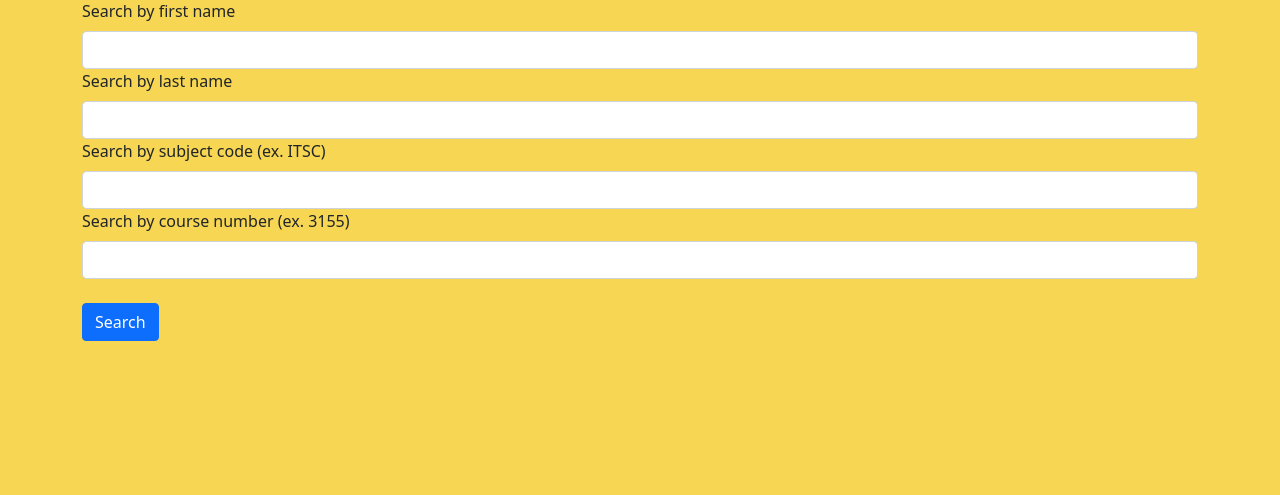
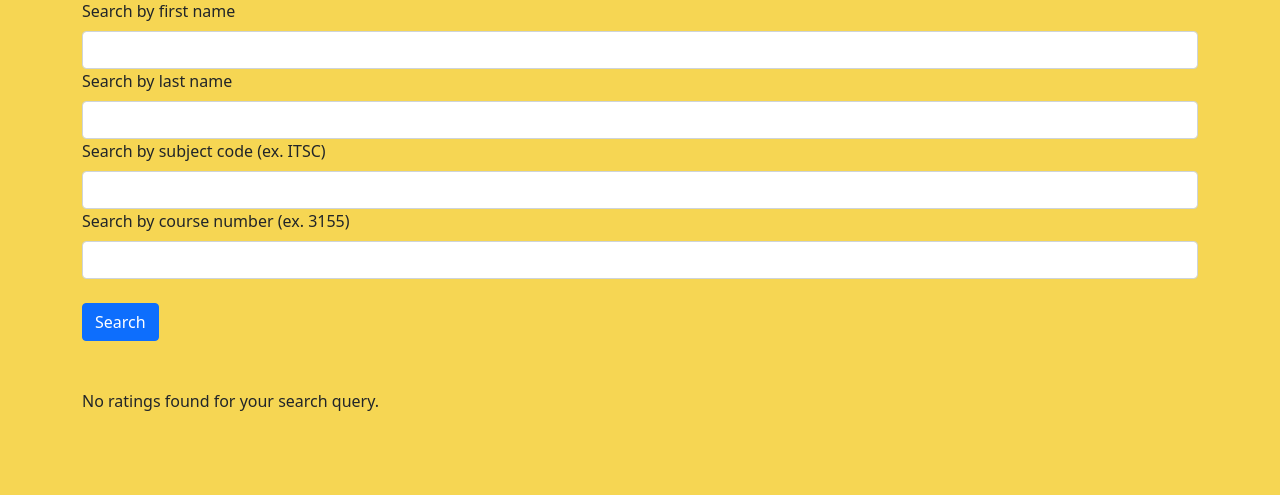
Before and after one commit to Emanrz7613/Flask-Website-with-Google-auth, a Flask app: page /ratings/search in a window 1280 px wide. Shown: the part 177-672 px from the top of the page. Run offline with Flask 3, Linux system fonts and the light colour scheme; data that the repository does not hold is empty; parts of the project's set-up code (start-up, migrations or seed data) failed here and were passed over.

Commit message:
Update search page
now allows for dynamic search using each parameter as a filter

```diff
--- a/app.py
+++ b/app.py
@@ -95,24 +95,14 @@ def create_rating():
 @app.get('/ratings/search')
 def search_ratings():
     found_ratings = []
-    q = request.args.get('q-first-name', '')
-    if q != '':
-        found_ratings = rating_repository_singleton.search_ratings_by_first_name(q)
-    else:
-        q = request.args.get('q-last-name', '')
-        if q != '':
-            found_ratings = rating_repository_singleton.search_ratings_by_last_name(q)
-        else:
-            q = request.args.get('q-subject', '')
-            if q != '':
-                found_ratings = rating_repository_singleton.search_ratings_by_subject(q)
-            else:
-                q = request.args.get('q-course-num', '')
-                if q != '':
-                    found_ratings = rating_repository_singleton.search_ratings_by_course_num(q)
+    first_name = request.args.get('q-first-name', '')
+    last_name = request.args.get('q-last-name', '')
+    subject = request.args.get('q-subject', '')
+    course_num = request.args.get('q-course-num', '')
+    found_ratings = rating_repository_singleton.search_ratings(first_name, last_name, subject, course_num)
     size = len(found_ratings)
     avg_rating = rating_repository_singleton.get_avg_rating(found_ratings)
-    return render_template('search_ratings.html', search_active=True, ratings=found_ratings, search_query=q, avg_rating=avg_rating, size=size)
+    return render_template('search_ratings.html', search_active=True, ratings=found_ratings, search_query=True, avg_rating=avg_rating, size=size)
 
 @app.route("/login")
 def login():
--- a/src/repositories/rating_repository.py
+++ b/src/repositories/rating_repository.py
@@ -10,20 +10,26 @@ class RatingRepository:
                        .all()
         return ratings
 
-    #def search_ratings(self, first_name, last_name, subject, course_num):
-        #ratings = db.session.query(Ratings, Professors.first_name, Professors.last_name, Courses.subject, Courses.course_num)\
-                       #.join(Professors, Ratings.professor_id == Professors.professor_id)\
-                       #.join(Courses, Ratings.course_id == Courses.course_id)\
-                       #.all()
-        #if (first_name != ''):
-            #ratings.filter(Professors.first_name == first_name)
-        #if(last_name != ''):
-            #ratings.filter(Professors.last_name == last_name)
-        #if(subject != ''):
-            #ratings.filter(Courses.subject == subject)
-        #if(course_num != ''):
-            #ratings.filter(Courses.course_num == course_num)
-        #return ratings
+    def search_ratings(self, first_name, last_name, subject, course_num):
+        found_ratings = []
+        ratings = db.session.query(Ratings, Professors.first_name, Professors.last_name, Courses.subject, Courses.course_num, Ratings.rating_id, Ratings.rating, Ratings.user_id, Ratings.semester, Ratings.comments)\
+                       .join(Professors, Ratings.professor_id == Professors.professor_id)\
+                       .join(Courses, Ratings.course_id == Courses.course_id)\
+                       .all()
+        for rating in ratings:
+            ident = rating[0]
+            query = [ident, first_name, last_name, subject, course_num]
+            if first_name == '':
+                query[1] = rating[1]
+            if last_name == '':
+                query[2] = rating[2]
+            if subject == '':
+                query[3] = rating[3]
+            if course_num == '':
+                query[4] = rating[4]
+            if rating[1] == query[1] and rating[2] == query[2] and rating[3] == query[3] and rating[4] == query[4]:
+                found_ratings.append(rating)
+        return found_ratings
 
     def search_ratings_by_first_name(self, q):
         ratings = db.session.query(Ratings, Professors.first_name, Professors.last_name, Courses.course_num, Courses.subject, Ratings.rating_id, Ratings.rating, Ratings.user_id, Ratings.semester, Ratings.comments)\
--- a/templates/search_ratings.html
+++ b/templates/search_ratings.html
@@ -25,7 +25,7 @@
   <button type="submit" class="btn btn-primary">Search</button>
 </form>
 <!-- If q is passed to the template, we did a search already -->
-{% if search_query != '' %}
+{% if search_query == True %}
   {% if ratings|length > 0 %}
 
 
```
